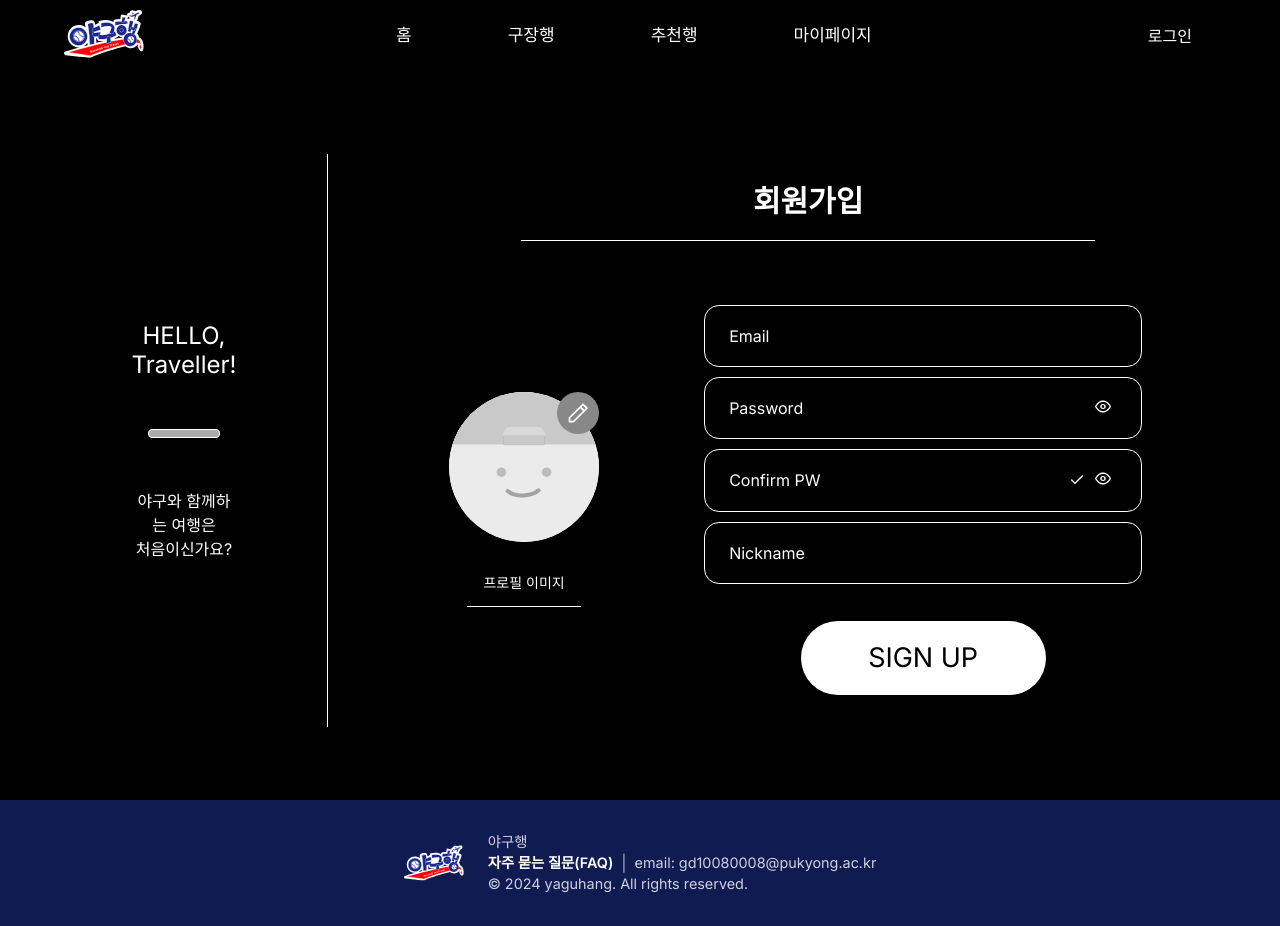
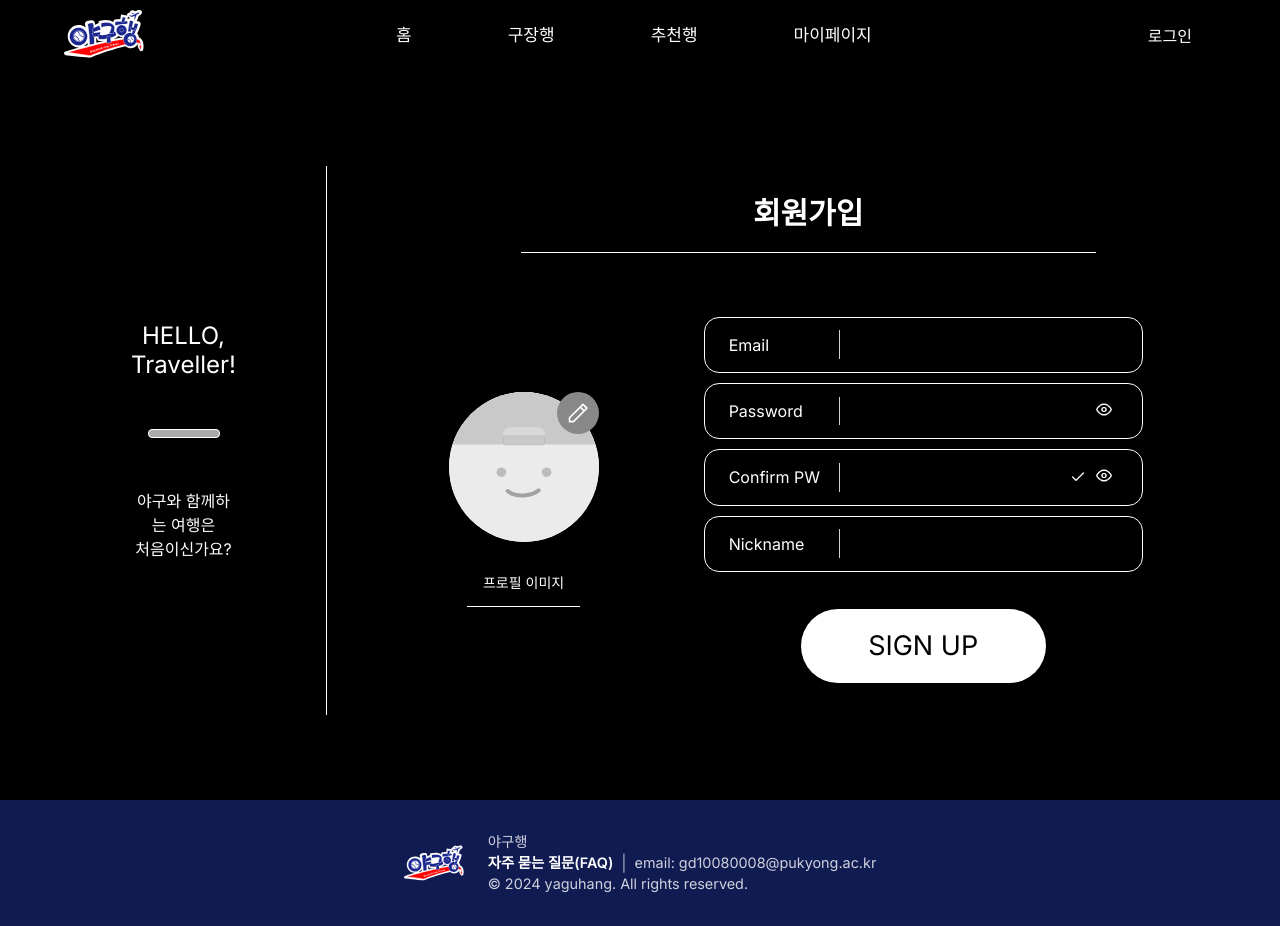
Before and after one commit to 2024-TourismContest/Yaguhang_FE, a React (Vite) app: page /signup in a window 1280 px wide. Built offline with nearby package versions, Linux system fonts and the light colour scheme; no server answers.

Commit message:
:bug: Fix: 마이페이지 정보 수정 오류 해결

```diff
--- a/src/components/input/InputWithLabel.tsx
+++ b/src/components/common/InputWithLabel.tsx
@@ -32,7 +32,9 @@ const InputWithLabel: React.FC<InputWithLabelProps> = ({
   return (
     <InputWrapper>
       <InputContainer hasError={!!error} width={width}>
-        <Label>{label}</Label>
+        <LabelContainer>
+          <Label>{label}</Label>
+        </LabelContainer>
         <InputWrapperWithIcon>
           <Input
             type={type}
@@ -57,6 +59,8 @@ const InputWithLabel: React.FC<InputWithLabelProps> = ({
     </InputWrapper>
   );
 };
+export default InputWithLabel;
+
 const InputWrapper = styled.div`
   display: flex;
   flex-direction: column;
@@ -67,7 +71,7 @@ const InputContainer = styled.div<{ hasError: boolean; width?: string }>`
   display: flex;
   flex-direction: row;
   align-items: center;
-  padding: 1.2em 1.5em;
+  padding: 0.8rem 1.5em;
   border-radius: 0.933rem;
   background-color: #000;
   border: 0.3px solid ${({ hasError }) => (hasError ? "#ff4d4f" : "#fff")};
@@ -86,20 +90,19 @@ const InputWrapperWithIcon = styled.div`
 `;
 
 const Label = styled.div`
+  padding: 0.4rem 0;
   color: white;
   font-size: 1rem;
   font-family: "Inter", sans-serif;
   font-weight: 400;
-  width: 110px; /* 라벨 너비 고정 */
+  width: 110px;
   @media (max-width: 768px) {
     font-size: 0.8rem;
-  width: 90px;
-
+    width: 90px;
   }
 `;
 
 const Input = styled.input<{ hasError: boolean }>`
-  flex: 1;
   border: none;
   background-color: #000;
   color: white;
@@ -107,11 +110,12 @@ const Input = styled.input<{ hasError: boolean }>`
   font-size: 1rem;
   font-weight: 400;
   text-align: left;
-  padding-right: 2rem; /* 아이콘의 너비만큼 여백 추가 */
+  padding-right: 2rem;
+  height: 100%;
   &:focus {
     outline: none;
-  }s
-  &[readonly] {
+  }
+  s &[readonly] {
     cursor: not-allowed;
   }
   @media (max-width: 768px) {
@@ -150,4 +154,9 @@ const ErrorText = styled.span`
   display: block;
 `;
 
-export default InputWithLabel;
+const LabelContainer = styled.div`
+  display: flex;
+  align-items: center;
+  height: 100%;
+  border-right: 1px solid #cfcfcf;
+`;
--- a/src/components/users/SignupForm.tsx
+++ b/src/components/users/SignupForm.tsx
@@ -1,7 +1,7 @@
 import React, { useState } from "react";
 import styled from "styled-components";
 import { useNavigate } from "react-router-dom";
-import InputWithLabel from "../input/InputWithLabel";
+import InputWithLabel from "../common/InputWithLabel";
 import { auth } from "../../apis/auth";
 import ProfileImg from "../common/ProfileComponent";
 
--- a/src/pages/myPage/MyAccount.tsx
+++ b/src/pages/myPage/MyAccount.tsx
@@ -1,7 +1,7 @@
 import { useEffect, useState } from "react";
 import styled from "styled-components";
 import SectionTitle from "../../components/common/SectionTitle";
-import InputWithLabel from "../../components/input/InputWithLabel";
+import InputWithLabel from "../../components/common/InputWithLabel";
 import { mypage } from "../../apis/mypage";
 import useModalStore from "../../store/modalStore";
 import { auth } from "../../apis/auth";
@@ -20,17 +20,25 @@ const MyAccount = () => {
     newPassword: "",
     confirmPassword: "",
   });
+  const [originalInfo, setOriginalInfo] = useState({
+    nickname: "",
+    email: "",
+  });
+
   const logout = useAuthStore((state) => state.logout);
 
   const { openModal, closeModal } = useModalStore();
   const [, setIsLoading] = useState(true);
-
   useEffect(() => {
     const fetchProfileData = async () => {
       try {
         const myInfo = await mypage.getMyInfo();
         setNickname(myInfo.nickname);
         setEmail(myInfo.email);
+        setOriginalInfo({
+          nickname: myInfo.nickname,
+          email: myInfo.email,
+        });
         setIsLoading(false);
       } catch (error) {
         console.error("Error fetching MyPage data:", error);
@@ -153,7 +161,8 @@ const MyAccount = () => {
   };
 
   const resetForm = () => {
-    setNickname("");
+    setNickname(originalInfo.nickname);
+    setEmail(originalInfo.email);
     setCurrentPassword("");
     setNewPassword("");
     setConfirmPassword("");
```
